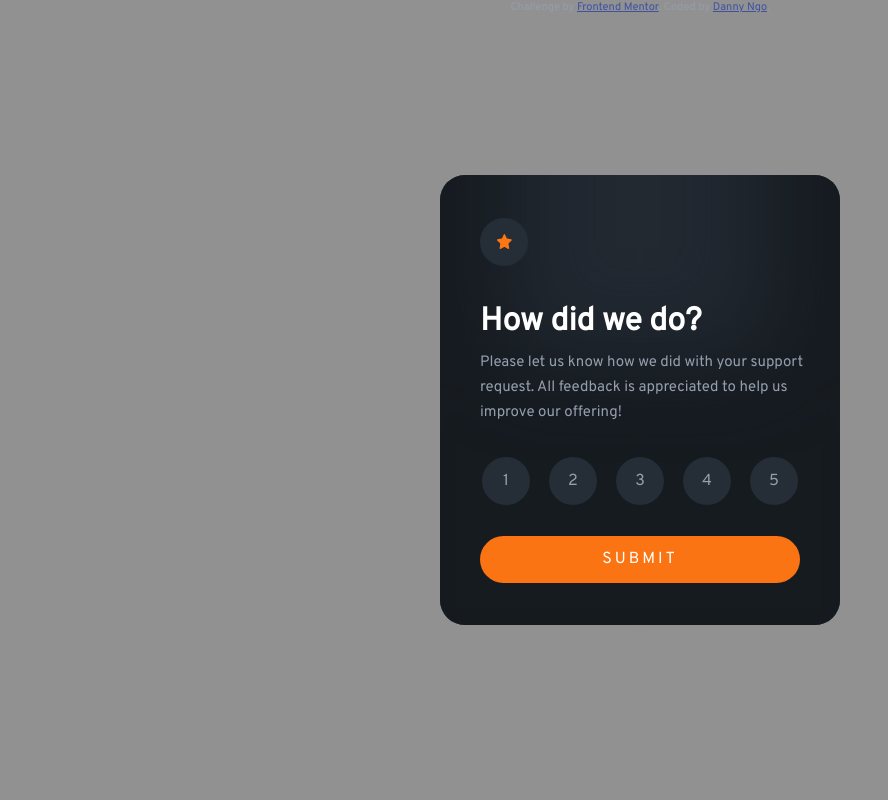
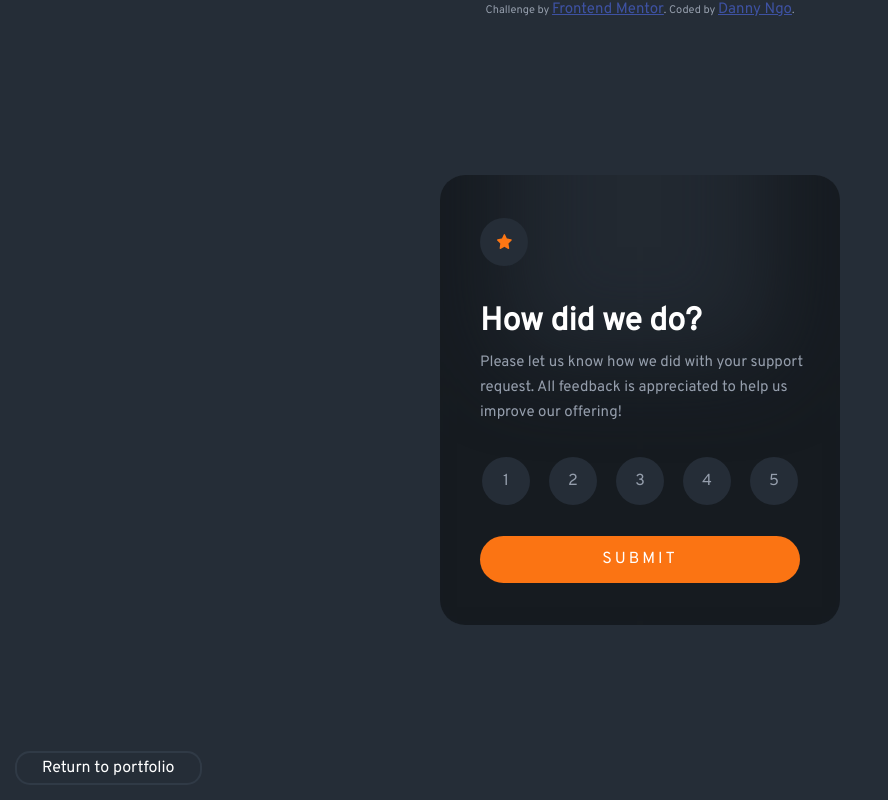
Before and after one commit to Dang-n/Frontend-developing-projs, a plain HTML site: page interactive-rating/index.html in a window 1280 px wide. Shown: the whole page, without its empty margins (0-888 px from the left). Drawn offline with Linux system fonts and the light colour scheme.

Commit message:
Add return to button, Fixed attribution class

```diff
--- a/interactive-rating/index.html
+++ b/interactive-rating/index.html
@@ -78,7 +78,11 @@
 
   <div class="attribution">
     Challenge by <a href="https://www.frontendmentor.io?ref=challenge" target="_blank">Frontend Mentor</a>.
-    Coded by <a href="#">Danny Ngo</a>.
+    Coded by <a href="https://github.com/Dang-n">Danny Ngo</a>.
+  </div>
+
+  <div class="return">
+    <a href="https://dang-n.github.io/" class="return-link">Return to portfolio</a>
   </div>
 
 
--- a/interactive-rating/style.css
+++ b/interactive-rating/style.css
@@ -22,7 +22,7 @@ p {
 
 body {
     /**background: hsl(225, 9%, 9%); **/
-    background: hsl(0, 0%, 57%);
+    background: hsl(213, 19%, 18%);
 }
 
 
@@ -244,3 +244,28 @@ body {
     font-weight: 1000;
     letter-spacing: 4px;
 }
+
+.return {
+    position: absolute;
+    bottom: 15px;
+    left: 15px;
+
+    border-radius: 15px;
+}
+
+.return:hover {
+    background-color: hsl(213, 19%, 23%);
+}
+
+.return > a {
+    display: inline-block;
+    text-decoration: none;
+    color: hsl(0, 0%, 100%);
+    padding: 5px 25px;
+    border: hsl(213, 19%, 23%) 2px solid;
+    border-radius: 15px;
+}
+
+.attribution > * {
+    font-size: 15px;
+}
```
